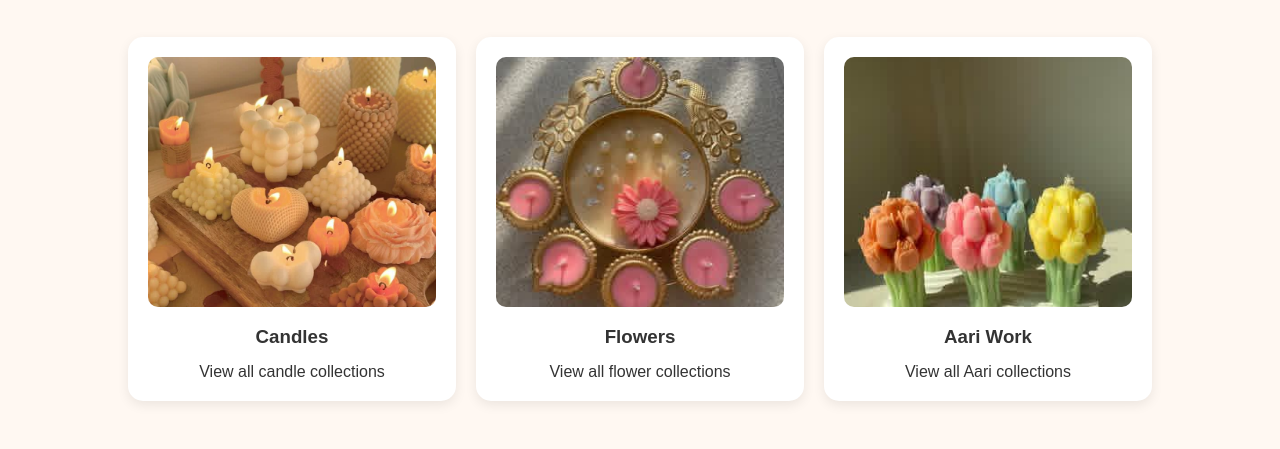
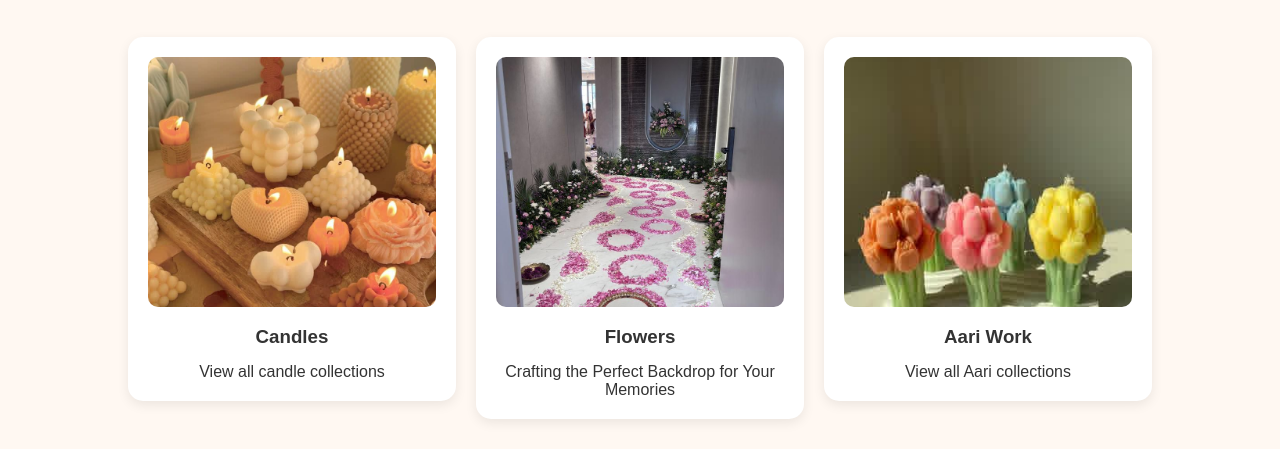
Before and after one commit to 75bhavesh/Astha-creation-, a plain HTML site: page index.html in a window 1280 px wide. Shown: the part 787-1236 px from the top of the page. Drawn offline with Linux system fonts and the light colour scheme.

Commit message:
Update index.html

```diff
--- a/index.html
+++ b/index.html
@@ -205,9 +205,9 @@ flower gifts and customized Aari work products for every special occasion.
 
 <a href="Flowers.html" style="text-decoration:none;color:inherit;">
 <div class="card">
-<img src="IMG_20260602_192459_653.jpg" alt="">
+<img src="IMG_20260603_150324_814.jpg" alt="">
 <h3>Flowers</h3>
-<p>View all flower collections</p>
+<p>Crafting the Perfect Backdrop for Your Memories</p>
 </div>
 </a>
 
```
